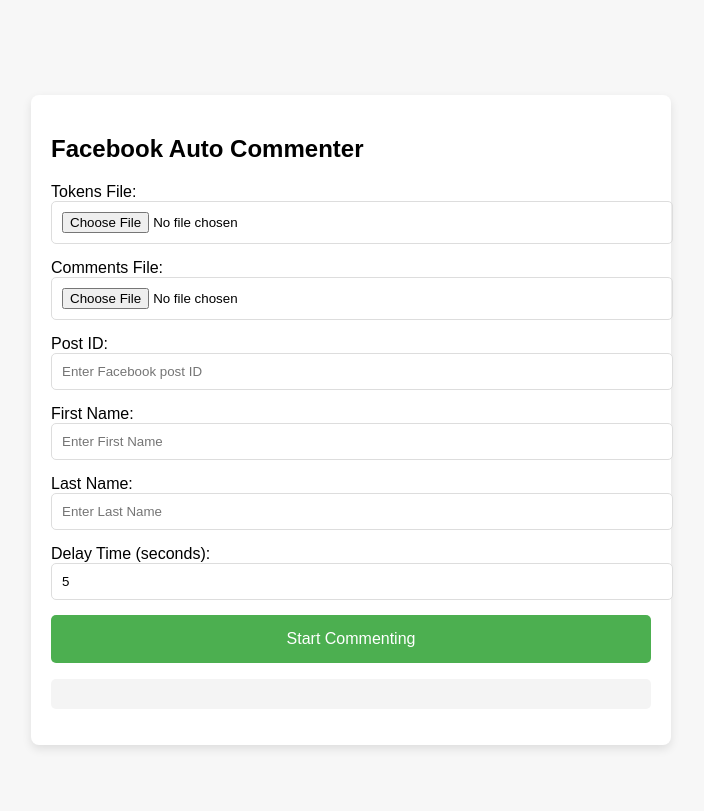
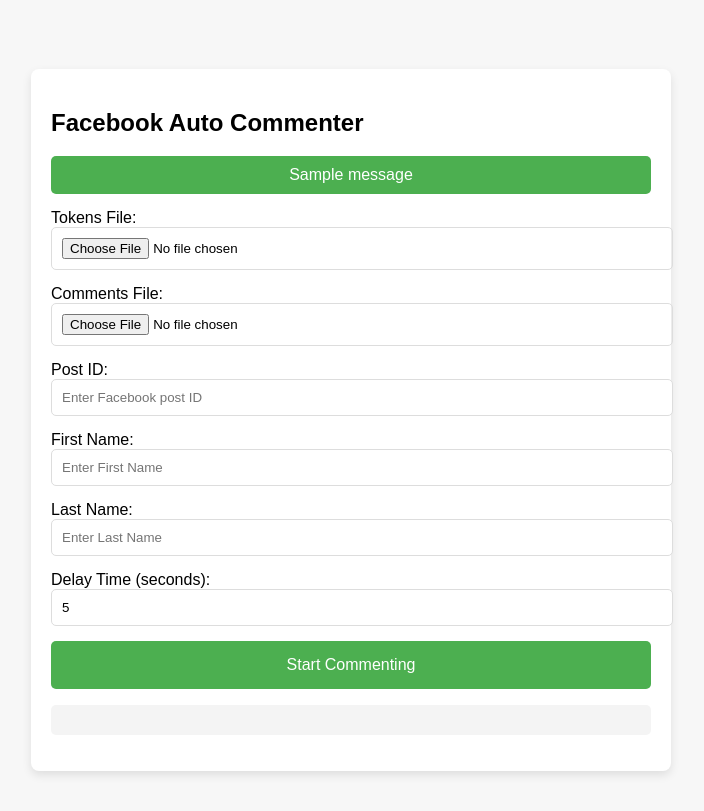
Before and after one commit to 7Alok901/KAFIR, a Flask app: page / in a window 1280 px wide. Shown: the top 811 px of the page, without its empty margins (289-993 px from the left). Run offline with Flask 2, Linux system fonts and the light colour scheme; one stand-in notice (Sample message) is shown.

Commit message:
Update index.html

```diff
--- a/new-folder/templates/index.html
+++ b/new-folder/templates/index.html
@@ -53,12 +53,38 @@
             font-size: 1rem;
             color: #333;
         }
+        /* Flash message styles */
+        .alert {
+            padding: 10px;
+            margin-bottom: 15px;
+            border-radius: 5px;
+            text-align: center;
+        }
+        .alert.success {
+            background-color: #4CAF50;
+            color: white;
+        }
+        .alert.error {
+            background-color: #f44336;
+            color: white;
+        }
     </style>
 </head>
 <body>
 
     <div class="container">
         <h2>Facebook Auto Commenter</h2>
+
+        <!-- Flash message -->
+        {% with messages = get_flashed_messages(with_categories=true) %}
+            {% if messages %}
+                {% for category, message in messages %}
+                    <div class="alert {{ category }}">
+                        {{ message }}
+                    </div>
+                {% endfor %}
+            {% endif %}
+        {% endwith %}
 
         <!-- Form to upload tokens and comments files -->
         <form action="/run" method="POST" enctype="multipart/form-data">
```
